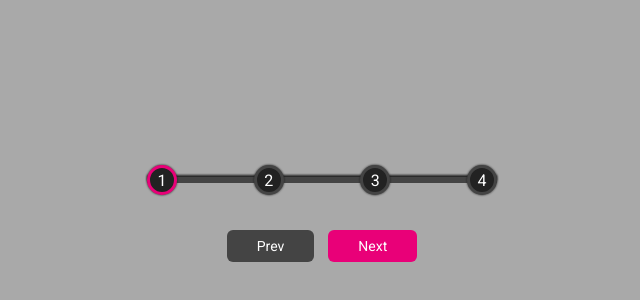
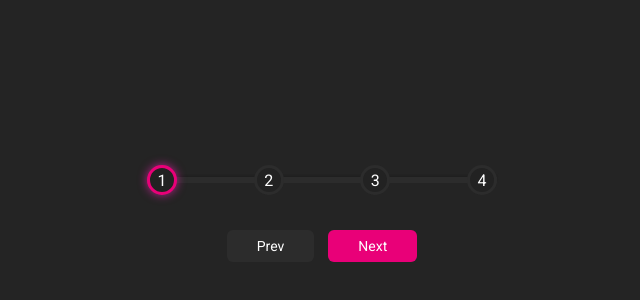
Before and after one commit to CoffeeFueledPanda/50-Projects, a plain HTML site: page Progress Steps/index.html in a window 1280 px wide. Shown: the part 184-484 px from the top of the page, without its empty margins (318-958 px from the left). Drawn offline with Linux system fonts and the light colour scheme.

Commit message:
Added a glowing effect and a dark background to the Progress project

```diff
--- a/Progress Steps/style.css
+++ b/Progress Steps/style.css
@@ -3,7 +3,7 @@
 
 :root {
   --line-border-fill: rgba(233, 0, 120, 1);
-  --line-border-empty: rgb(68, 68, 68);
+  --line-border-empty: rgb(44, 44, 44);
 }
 
 * {
@@ -11,7 +11,7 @@
 }
 
 body {
-  background-color: darkgray;
+  background-color: rgb(36, 36, 36);
   font-family: 'Roboto', sans-serif;
   display: flex;
   align-items: center;
@@ -69,13 +69,13 @@ body {
   align-items: center;
   justify-content: center;
   border: 3px solid var(--line-border-empty);
-  filter: drop-shadow(0px 0px 1px rgb(31, 31, 31));
+  filter: drop-shadow(0px 0px px rgb(31, 31, 31));
   transition: 0.4s ease;
 }
 
 .circle.active {
   border-color: var(--line-border-fill);
-  border-top: solid 3px 50% rgba(255, 0, 179, 0.707);
+  box-shadow: 0px 0px 10px rgba(255, 34, 189, 0.666);
 }
 
 .btn {
```
